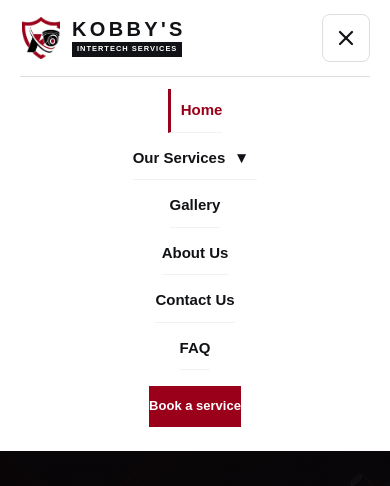
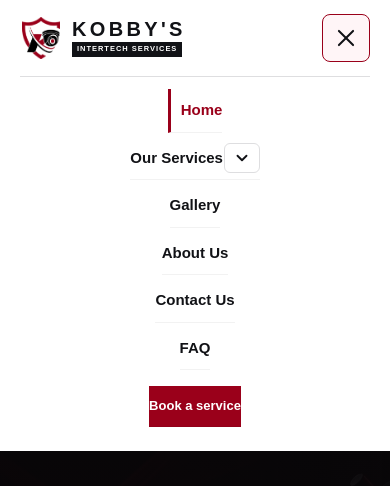
Before and after one commit to kwakutheo/kobbys_intertech_services, a Next.js app in the folder apps/web/: page / in a window 390 px wide. Both pictures are taken after a click on the button "Open navigation menu". Shown: the top 486 px of the page. Built offline with nearby package versions, Linux system fonts and the light colour scheme.

Commit message:
feat: add responsive site header component and global styles

```diff
--- a/apps/web/src/app/globals.css
+++ b/apps/web/src/app/globals.css
@@ -218,23 +218,90 @@ nav a:hover, .desktop-nav a:hover, .text-link:hover { color: var(--wine); }
   flex: 1;
 }
 
+/* ─── Services Toggle Button ─────────────────────── */
 .mobile-subnav-toggle {
+  display: flex;
+  align-items: center;
+  justify-content: center;
   background: transparent;
-  border: none;
+  border: 1px solid var(--line);
+  border-radius: 6px;
   cursor: pointer;
-  padding: 6px 12px;
+  padding: 5px 8px;
   color: var(--ink);
-  font-size: 16px;
-}
-
+  touch-action: manipulation;
+  transition: background 0.2s ease, border-color 0.2s ease, color 0.2s ease;
+}
+.mobile-subnav-toggle:active {
+  transform: scale(0.92);
+}
+/* Wine highlight when services sub-menu is open */
+.services-open .mobile-subnav-toggle {
+  background: #fff5f7;
+  border-color: var(--wine);
+  color: var(--wine);
+}
+
+/* ─── Chevron Rotation ───────────────────────────── */
+.subnav-chevron {
+  display: block;
+  pointer-events: none;
+  transition: transform 0.35s cubic-bezier(0.4, 0, 0.2, 1);
+}
+.services-open .subnav-chevron {
+  transform: rotate(180deg);
+}
+
+/* ─── Services Sub-Links Panel ───────────────────── */
 .mobile-sublinks {
   display: flex;
   flex-direction: column;
-  padding: 4px 0 10px 14px;
-  gap: 2px;
+  padding-left: 14px;
+  gap: 0;
   border-left: 2px solid var(--line);
   margin-left: 6px;
+  /* Animation: collapsed by default */
+  visibility: hidden;
+  opacity: 0;
+  max-height: 0;
+  overflow: hidden;
+  transform: translateY(-6px);
+  pointer-events: none;
+  transition:
+    max-height  0.35s cubic-bezier(0.4, 0, 0.2, 1),
+    opacity     0.25s ease,
+    transform   0.25s ease,
+    visibility  0s linear 0.3s,
+    margin      0.35s ease,
+    padding     0.35s ease;
+  margin-bottom: 0;
+}
+.services-open .mobile-sublinks {
+  visibility: visible;
+  opacity: 1;
+  max-height: 320px;
+  transform: translateY(0);
+  pointer-events: auto;
+  padding-top: 4px;
+  padding-bottom: 10px;
   margin-bottom: 6px;
+  transition:
+    max-height  0.35s cubic-bezier(0.4, 0, 0.2, 1),
+    opacity     0.25s ease,
+    transform   0.25s ease,
+    visibility  0s linear 0s,
+    margin      0.35s ease,
+    padding     0.35s ease;
+}
+
+/* ─── Sub-link stagger animation ─────────────────── */
+@keyframes sublinkIn {
+  from { opacity: 0; transform: translateX(-6px); }
+  to   { opacity: 1; transform: translateX(0); }
+}
+.services-open .mobile-sublink {
+  animation: sublinkIn 0.25s ease both;
+  animation-delay: calc(0.06s + var(--i, 0) * 0.04s);
 }
 
 .mobile-sublink {
@@ -244,11 +311,12 @@ nav a:hover, .desktop-nav a:hover, .text-link:hover { color: var(--wine); }
   text-decoration: none;
   font-weight: 600;
   border-bottom: none !important;
-}
-
+  transition: color 0.15s ease, padding-left 0.15s ease;
+}
 .mobile-sublink:hover,
 .mobile-sublink.active {
   color: var(--wine) !important;
+  padding-left: 4px;
 }
 
 .mobile-dropdown-links a.active {
@@ -257,6 +325,8 @@ nav a:hover, .desktop-nav a:hover, .text-link:hover { color: var(--wine); }
   padding-left: 10px;
 }
 .header-actions { display: flex; align-items: center; gap: 12px; }
+
+/* ─── Mobile Menu Button ─────────────────────────── */
 .mobile-menu-btn {
   display: none;
   align-items: center;
@@ -272,7 +342,7 @@ nav a:hover, .desktop-nav a:hover, .text-link:hover { color: var(--wine); }
   cursor: pointer;
   padding: 0;
   touch-action: manipulation;
-  -webkit-tap-highlight-color: rgba(154, 0, 26, 0.1);
+  -webkit-tap-highlight-color: rgba(154, 0, 26, 0.08);
   -webkit-user-select: none;
   user-select: none;
   position: relative;
@@ -281,35 +351,60 @@ nav a:hover, .desktop-nav a:hover, .text-link:hover { color: var(--wine); }
   outline: none;
   -webkit-appearance: none;
   appearance: none;
-  transition: background 0.15s ease, border-color 0.15s ease, transform 0.1s ease;
-}
-.mobile-menu-btn svg {
-  pointer-events: none;
+  transition: background 0.2s ease, border-color 0.2s ease, transform 0.15s ease;
 }
 .mobile-menu-btn:hover {
   background: var(--surface);
   border-color: #b9bbc0;
 }
 .mobile-menu-btn:active {
-  background: var(--surface);
-  transform: scale(0.95);
-}
-/* Mobile dropdown: always in DOM, hidden by default, shown via .menu-is-open on <header> */
+  transform: scale(0.92);
+}
+/* Wine border + subtle bg when open */
+.menu-is-open .mobile-menu-btn {
+  border-color: var(--wine);
+  background: #fff5f7;
+}
+
+/* ─── Animated Hamburger Icon ─────────────────────── */
+.hamburger-icon {
+  display: flex;
+  flex-direction: column;
+  align-items: center;
+  justify-content: center;
+  gap: 5px;
+  width: 22px;
+  height: 22px;
+  pointer-events: none;
+}
+.hamburger-bar {
+  display: block;
+  width: 22px;
+  height: 2px;
+  background: currentColor;
+  border-radius: 2px;
+  transform-origin: center center;
+  transition:
+    transform 0.35s cubic-bezier(0.4, 0, 0.2, 1),
+    opacity   0.25s ease,
+    width     0.25s ease;
+}
+/* Open state: bars morph into × */
+.menu-is-open .mobile-menu-btn .bar-top {
+  transform: translateY(7px) rotate(45deg);
+}
+.menu-is-open .mobile-menu-btn .bar-mid {
+  opacity: 0;
+  transform: scaleX(0);
+}
+.menu-is-open .mobile-menu-btn .bar-bot {
+  transform: translateY(-7px) rotate(-45deg);
+}
+
+/* ─── Mobile Dropdown Menu ────────────────────────── */
+/* On desktop: completely out of layout flow */
 .mobile-dropdown-menu {
   display: none;
-  width: 100%;
-  visibility: hidden;
-  max-height: 0;
-  overflow: hidden;
-  transition: max-height 0.3s ease, visibility 0.3s ease;
-}
-.menu-is-open .mobile-dropdown-menu {
-  display: block;
-  visibility: visible;
-  width: 100%;
-  max-height: calc(100vh - 75px);
-  overflow-y: auto;
-  -webkit-overflow-scrolling: touch;
 }
 .button { display: inline-flex; align-items: center; justify-content: center; min-height: 46px; padding: 0 20px; background: var(--wine); color: white; font-size: 14px; font-weight: 800; transition: background .2s; }
 .button:hover { background: #760014; }
@@ -2168,9 +2263,6 @@ nav a:hover, .desktop-nav a:hover, .text-link:hover { color: var(--wine); }
     flex-wrap: wrap;
     background: #ffffff;
   }
-  .menu-is-open.site-header {
-    flex-wrap: wrap;
-  }
   .desktop-nav,
   .header-desktop-btn {
     display: none !important;
@@ -2178,20 +2270,41 @@ nav a:hover, .desktop-nav a:hover, .text-link:hover { color: var(--wine); }
   .mobile-menu-btn {
     display: flex !important;
   }
-  /* Mobile dropdown visibility inside media query */
+
+  /* ── Mobile dropdown: display:block always on mobile so transitions work ── */
   .mobile-dropdown-menu {
-    display: none;
+    display: block;
+    width: 100%;
+    visibility: hidden;
+    opacity: 0;
+    max-height: 0;
+    overflow: hidden;
+    transform: translateY(-10px);
+    pointer-events: none;
+    margin-top: 14px;
+    border-top: 1px solid var(--line);
+    transition:
+      max-height  0.4s cubic-bezier(0.4, 0, 0.2, 1),
+      opacity     0.3s ease,
+      transform   0.3s ease,
+      visibility  0s linear 0.35s;
   }
   .menu-is-open .mobile-dropdown-menu {
-    display: block !important;
-    visibility: visible !important;
-    max-height: calc(100vh - 75px) !important;
-    margin-top: 14px;
-    padding-top: 12px;
-    border-top: 1px solid var(--line);
+    visibility: visible;
+    opacity: 1;
+    max-height: calc(100vh - 80px);
+    transform: translateY(0);
+    pointer-events: auto;
     overflow-y: auto;
     -webkit-overflow-scrolling: touch;
-  }
+    padding-top: 12px;
+    transition:
+      max-height  0.4s cubic-bezier(0.4, 0, 0.2, 1),
+      opacity     0.3s ease,
+      transform   0.3s ease,
+      visibility  0s linear 0s;
+  }
+
   .mobile-dropdown-links {
     display: flex;
     flex-direction: column;
--- a/apps/web/src/components/site-header.tsx
+++ b/apps/web/src/components/site-header.tsx
@@ -106,18 +106,11 @@ export function SiteHeader() {
           }}
           onClick={toggleMenu}
         >
-          {menuOpen ? (
-            <svg viewBox="0 0 24 24" width="24" height="24" stroke="currentColor" strokeWidth="2.2" strokeLinecap="round" strokeLinejoin="round" fill="none" aria-hidden="true">
-              <line x1="18" y1="6" x2="6" y2="18" />
-              <line x1="6" y1="6" x2="18" y2="18" />
-            </svg>
-          ) : (
-            <svg viewBox="0 0 24 24" width="24" height="24" stroke="currentColor" strokeWidth="2.2" strokeLinecap="round" strokeLinejoin="round" fill="none" aria-hidden="true">
-              <line x1="4" y1="7" x2="20" y2="7" />
-              <line x1="4" y1="12" x2="20" y2="12" />
-              <line x1="4" y1="17" x2="20" y2="17" />
-            </svg>
-          )}
+          <span className="hamburger-icon" aria-hidden="true">
+            <span className="hamburger-bar bar-top" />
+            <span className="hamburger-bar bar-mid" />
+            <span className="hamburger-bar bar-bot" />
+          </span>
         </button>
       </div>
 
@@ -132,7 +125,7 @@ export function SiteHeader() {
             Home
           </Link>
 
-          <div className="mobile-nav-group">
+          <div className={`mobile-nav-group${mobileServicesOpen ? " services-open" : ""}`}>
             <div className="mobile-nav-header">
               <Link
                 href="/services"
@@ -148,23 +141,36 @@ export function SiteHeader() {
                 aria-label="Toggle services list"
                 aria-expanded={mobileServicesOpen}
               >
-                <span className="chevron">{mobileServicesOpen ? "▴" : "▾"}</span>
+                <svg
+                  className="subnav-chevron"
+                  viewBox="0 0 24 24"
+                  width="18"
+                  height="18"
+                  stroke="currentColor"
+                  strokeWidth="2.5"
+                  strokeLinecap="round"
+                  strokeLinejoin="round"
+                  fill="none"
+                  aria-hidden="true"
+                >
+                  <polyline points="6 9 12 15 18 9" />
+                </svg>
               </button>
             </div>
-            {mobileServicesOpen && (
+            {/* Always rendered — shown/hidden via .services-open class */}
             <div className="mobile-sublinks">
-                {SERVICES_LIST.map((svc) => (
+              {SERVICES_LIST.map((svc, i) => (
                 <Link
                   key={svc.href}
                   href={svc.href}
                   className={`mobile-sublink ${pathname === svc.href ? "active" : ""}`}
                   onClick={closeMenu}
+                  style={{ "--i": i } as React.CSSProperties}
                 >
                   {svc.label}
                 </Link>
               ))}
             </div>
-            )}
           </div>
 
           <Link href="/gallery" className={isLinkActive("/gallery") ? "active" : ""} onClick={closeMenu}>
```
Lines whose indentation alone changed are shown as unchanged.
